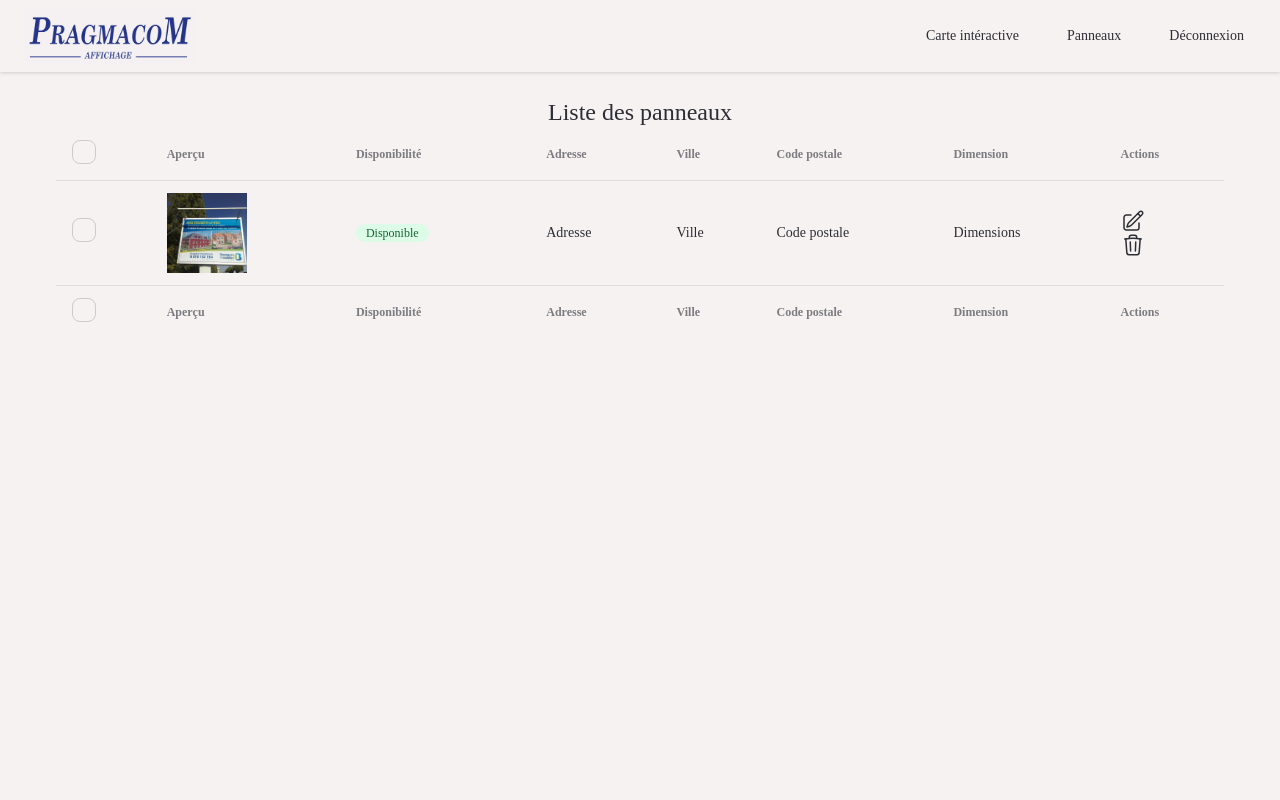
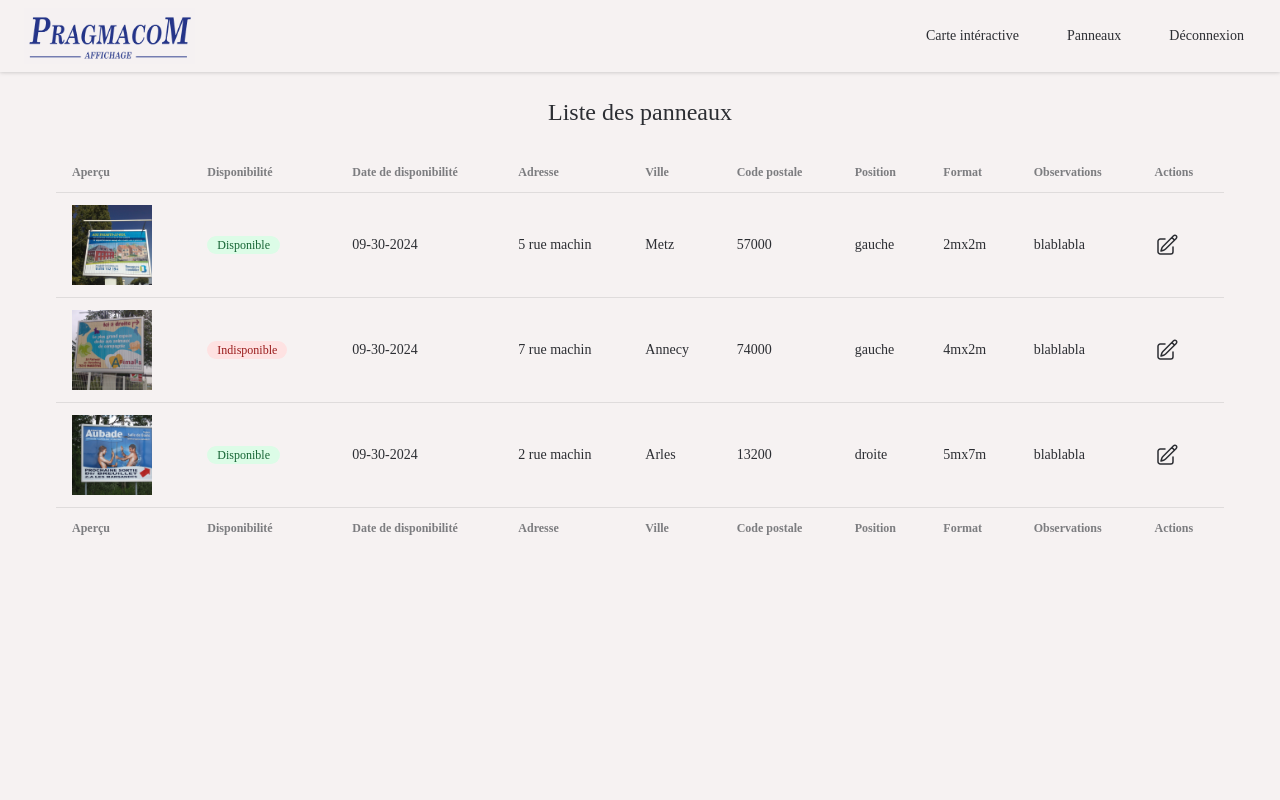
Before and after one commit to otarie-aveugle/PragmacoM, a Vue app: page /panels in a window 1280 px wide. Shown: the top 800 px of the page. Built offline with nearby package versions, Linux system fonts and the light colour scheme; sample sign-in values are in the browser's storage.

Commit message:
update footer and update PanelsPage: WIP

```diff
--- a/src/components/FooterComponent.vue
+++ b/src/components/FooterComponent.vue
@@ -1,5 +1,4 @@
 <script>
-
 export default {
   name: 'FooterComponent',
 }
@@ -7,39 +6,34 @@ export default {
 
 <template>
   <div class="min-h-screen flex flex-col">
-    <main class="flex-grow">
+    <main class="flex-grow"></main>
 
-    </main>
-
-    <footer class="w-full bg-neutral text-base-100 py-6 flex flex-col md:flex-row md:justify-between items-start md:items-center space-y-6 md:space-y-0">
+    <footer
+      class="w-full bg-neutral text-base-100 py-6 flex flex-col md:flex-row md:justify-between items-start md:items-center space-y-6 md:space-y-0"
+    >
       <div class="mx-4 text-left">
         <p>
-          PragmacoM<br>
-          43 RUE DU MOULIN D AULINE<br>
-          78720 SENLISSE<br>
-          France<br>
+          PragmacoM<br />
+          43 RUE DU MOULIN D AULINE<br />
+          78720 SENLISSE<br />
+          France<br />
         </p>
       </div>
 
       <div class="mx-4">
-        <ul class="menu menu-vertical md:menu-horizontal space-y-2 md:space-y-0 md:space-x-4">
-          <li class="hover:underline transition-colors duration-300">
-            <RouterLink to="">
-              cpragmacom@aol.com
-            </RouterLink>
+        <ul
+          class="menu menu-vertical md:menu-horizontal space-y-2 md:space-y-0 md:space-x-4"
+        >
+          <li class="link link-hover">
+            <a href="mailto:cpragmacom@aol.com">cpragmacom@aol.com</a>
           </li>
           <li>
-            <RouterLink
-              to="/contact"
-              class="hover:underline transition-colors duration-300"
-            >
+            <RouterLink to="/contact" class="link link-hover">
               Contacts
             </RouterLink>
           </li>
           <li>
-            <RouterLink
-              to="/mentions_légales"
-              class="hover:underline duration-300">
+            <RouterLink to="/mentions_légales" class="link link-hover">
               Mentions légales
             </RouterLink>
           </li>
@@ -49,5 +43,4 @@ export default {
   </div>
 </template>
 
-
 <style></style>
--- a/src/router/index.js
+++ b/src/router/index.js
@@ -71,7 +71,8 @@ const router = createRouter({
 
 router.beforeEach(async to => {
   const store = useUserStore()
-  const pages = [
+  const pages = ['panel_edit']
+  const pages_userLoggedIn = [
     'login',
     'recovery_password',
     'forgot_password',
@@ -80,7 +81,11 @@ router.beforeEach(async to => {
     'success_recover_password',
   ]
 
-  if (store.userLoggedIn && pages.includes(to.name)) {
+  if (store.userLoggedIn && pages_userLoggedIn.includes(to.name)) {
+    return { name: 'home' }
+  }
+
+  if (!store.userLoggedIn && pages.includes(to.name)) {
     return { name: 'home' }
   }
 })
--- a/src/views/Panels/EditPanelPage.vue
+++ b/src/views/Panels/EditPanelPage.vue
@@ -4,14 +4,6 @@ import { useUserStore } from '@/stores/user'
 
 export default {
   name: 'EditPanelPage',
-  data() {
-    return {
-      //TODO à supprimer et insérés les vrais données directement dans le template
-      panel: {
-        name: 'PANNEAU 1',
-      },
-    }
-  },
   computed: {
     ...mapWritableState(useUserStore, ['errorMessage']),
   },
@@ -45,14 +37,15 @@ export default {
 </script>
 
 <template>
-  <div class="text-center">
-    <p class="text-2xl">Page de modification d'un panneau</p>
-  </div>
   <form class="flex flex-col mx-auto items-center" @submit.prevent="submitForm">
-    <div class="card bg-base-100 w-96 shadow-xl gap-y-4 p-8">
-      <p class="text-lg font-bold">Modification de {{ panel.name }}</p>
+    <div
+      class="flex flex-col items-center card bg-base-100 w-2/3 shadow-xl gap-y-4 p-8"
+    >
+      <p class="text-lg font-bold">Modification du panneau</p>
 
-      <button type="submit" class="btn btn-primary">Modifier le panneau</button>
+      <button type="submit" class="btn btn-primary w-1/2">
+        Modifier le panneau
+      </button>
 
       <p v-if="errorMessage" class="text-red-500 text-md mt-2">
         {{ errorMessage }}
--- a/src/views/Panels/PanelsPage.vue
+++ b/src/views/Panels/PanelsPage.vue
@@ -1,11 +1,57 @@
 <script>
+import { mapState } from 'pinia'
+import { useUserStore } from '@/stores/user'
+
 export default {
   name: 'PanelsPage',
+  data() {
+    return {
+      //TODO remplacer les fausses données par des données provenant d'un store usePanelStore qui récupère les données de la base de donnée appwrite
+      panels: [
+        {
+          preview: '/src/assets/images/Panneau1.jpg',
+          disponibility: true,
+          disponibility_date: '09-30-2024',
+          adresse: '5 rue machin',
+          town: 'Metz',
+          postal_code: '57000',
+          position: 'gauche',
+          format: '2mx2m',
+          observations: 'blablabla',
+        },
+        {
+          preview: '/src/assets/images/Panneau2.jpg',
+          disponibility: false,
+          disponibility_date: '09-30-2024',
+          adresse: '7 rue machin',
+          town: 'Annecy',
+          postal_code: '74000',
+          position: 'gauche',
+          format: '4mx2m',
+          observations: 'blablabla',
+        },
+        {
+          preview: '/src/assets/images/Panneau3.jpg',
+          disponibility: true,
+          disponibility_date: '09-30-2024',
+          adresse: '2 rue machin',
+          town: 'Arles',
+          postal_code: '13200',
+          position: 'droite',
+          format: '5mx7m',
+          observations: 'blablabla',
+        },
+      ],
+    }
+  },
+  computed: {
+    ...mapState(useUserStore, ['userLoggedIn']),
+  },
 }
 </script>
 
 <template>
-  <div class="text-center">
+  <div class="text-center mb-6">
     <p class="text-2xl">Liste des panneaux</p>
   </div>
   <div class="overflow-x-auto mx-14">
@@ -13,29 +59,124 @@ export default {
       <!-- head -->
       <thead>
         <tr>
-          <th>
-            <!-- //TODO faire fonctionner les todo seuls et lorsque l'on active les checkbox les "all" selectionner toutes les checkbox du tableau -->
-            <!-- //TODO voir comment rendre visuellement la suppression (modal de suppression ?) donc action corbeille rendu en dehors des lignes de données -->
+          <!-- <th v-if="userLoggedIn">
             <label>
               <input type="checkbox" class="checkbox" />
             </label>
-          </th>
+          </th> -->
           <th>Aperçu</th>
           <th>Disponibilité</th>
+          <th>Date de disponibilité</th>
           <th>Adresse</th>
           <th>Ville</th>
           <th>Code postale</th>
-          <th>Dimension</th>
-          <!-- //TODO les actions devront être rendu visibles uniquements si l'on est connecté ! -->
-          <th>Actions</th>
+          <th>Position</th>
+          <th>Format</th>
+          <th>Observations</th>
+          <th v-if="userLoggedIn">Actions</th>
         </tr>
       </thead>
       <!-- end head -->
       <!-- body -->
       <tbody>
-        <!-- row 1 //TODO générer les rows avec les vrais données, voir le v-for -->
+        <!-- //TODO il faut gérer le cas ou l'on n'affiche pas les panneaux indisponible si l'on est pas connecté -->
+        <tr v-for="(panel, key, index) in this.panels" v-bind:key="index">
+          <!-- checkbox -->
+          <!-- <td v-if="userLoggedIn">
+            <label>
+              <input type="checkbox" class="checkbox" />
+            </label>
+          </td> -->
+          <!-- preview -->
+          <td>
+            <div class="flex items-center gap-3">
+              <div class="avatar">
+                <div class="h-20 w-20">
+                  <img
+                    :src="panel.preview"
+                    alt="Avatar Tailwind CSS Component"
+                  />
+                </div>
+              </div>
+            </div>
+          </td>
+          <!-- disponibility -->
+          <td v-if="panel.disponibility">
+            <span
+              class="bg-green-100 text-green-800 text-xs font-medium me-2 px-2.5 py-0.5 rounded-full dark:bg-green-500 dark:text-white"
+              >Disponible
+            </span>
+          </td>
+          <td v-else>
+            <span
+              class="bg-red-100 text-red-800 text-xs font-medium me-2 px-2.5 py-0.5 rounded-full dark:bg-red-500 dark:text-white"
+              >Indisponible
+            </span>
+          </td>
+          <!-- disponibility_date -->
+          <td>{{ panel.disponibility_date }}</td>
+          <!-- adresse -->
+          <td>{{ panel.adresse }}</td>
+          <!-- town -->
+          <td>{{ panel.town }}</td>
+          <!-- postal_code -->
+          <td>{{ panel.postal_code }}</td>
+          <!-- position -->
+          <td>{{ panel.position }}</td>
+          <!-- format -->
+          <td>{{ panel.format }}</td>
+          <!-- observations -->
+          <td>{{ panel.observations }}</td>
+          <!-- actions -->
+          <td v-if="userLoggedIn">
+            <RouterLink to="/panel_edit" class="link link-hover">
+              <svg
+                xmlns="http://www.w3.org/2000/svg"
+                fill="none"
+                viewBox="0 0 24 24"
+                stroke-width="1.5"
+                stroke="currentColor"
+                class="size-6"
+              >
+                <path
+                  stroke-linecap="round"
+                  stroke-linejoin="round"
+                  d="m16.862 4.487 1.687-1.688a1.875 1.875 0 1 1 2.652 2.652L10.582 16.07a4.5 4.5 0 0 1-1.897 1.13L6 18l.8-2.685a4.5 4.5 0 0 1 1.13-1.897l8.932-8.931Zm0 0L19.5 7.125M18 14v4.75A2.25 2.25 0 0 1 15.75 21H5.25A2.25 2.25 0 0 1 3 18.75V8.25A2.25 2.25 0 0 1 5.25 6H10"
+                />
+              </svg>
+            </RouterLink>
+          </td>
+        </tr>
+      </tbody>
+      <!-- end body -->
+      <!-- foot -->
+      <tfoot v-if="panels.length > 1">
         <tr>
-          <td>
+          <!-- <th v-if="userLoggedIn">
+            <label>
+              <input type="checkbox" class="checkbox" />
+            </label>
+          </th> -->
+          <th>Aperçu</th>
+          <th>Disponibilité</th>
+          <th>Date de disponibilité</th>
+          <th>Adresse</th>
+          <th>Ville</th>
+          <th>Code postale</th>
+          <th>Position</th>
+          <th>Format</th>
+          <th>Observations</th>
+          <th v-if="userLoggedIn">Actions</th>
+        </tr>
+      </tfoot>
+      <!-- end foot -->
+    </table>
+  </div>
+</template>
+
+<style></style>
+
+<!-- <td>
   <label>
     <input type="checkbox" class="checkbox" />
   </label>
@@ -57,12 +198,18 @@ export default {
     class="bg-green-100 text-green-800 text-xs font-medium me-2 px-2.5 py-0.5 rounded-full dark:bg-green-500 dark:text-white"
     >Disponible
   </span>
+  <span
+    class="bg-red-100 text-red-800 text-xs font-medium me-2 px-2.5 py-0.5 rounded-full dark:bg-red-500 dark:text-white"
+    >Indisponible
+  </span>
 </td>
+<td>Date de disponibilité</td>
 <td>Adresse</td>
 <td>Ville</td>
 <td>Code postale</td>
-          <td>Dimensions</td>
-          <!-- //TODO les actions devront être rendu visibles uniquements si l'on est connecté ! -->
+<td>Position</td>
+<td>Format</td>
+<td>Observations</td>
 <td>
   <svg
     xmlns="http://www.w3.org/2000/svg"
@@ -92,31 +239,4 @@ export default {
       d="m14.74 9-.346 9m-4.788 0L9.26 9m9.968-3.21c.342.052.682.107 1.022.166m-1.022-.165L18.16 19.673a2.25 2.25 0 0 1-2.244 2.077H8.084a2.25 2.25 0 0 1-2.244-2.077L4.772 5.79m14.456 0a48.108 48.108 0 0 0-3.478-.397m-12 .562c.34-.059.68-.114 1.022-.165m0 0a48.11 48.11 0 0 1 3.478-.397m7.5 0v-.916c0-1.18-.91-2.164-2.09-2.201a51.964 51.964 0 0 0-3.32 0c-1.18.037-2.09 1.022-2.09 2.201v.916m7.5 0a48.667 48.667 0 0 0-7.5 0"
     />
   </svg>
-          </td>
-        </tr>
-      </tbody>
-      <!-- end body -->
-      <!-- foot -->
-      <tfoot>
-        <tr>
-          <th>
-            <label>
-              <input type="checkbox" class="checkbox" />
-            </label>
-          </th>
-          <th>Aperçu</th>
-          <th>Disponibilité</th>
-          <th>Adresse</th>
-          <th>Ville</th>
-          <th>Code postale</th>
-          <th>Dimension</th>
-          <!-- //TODO les actions devront être rendu visibles uniquements si l'on est connecté ! -->
-          <th>Actions</th>
-        </tr>
-      </tfoot>
-      <!-- end foot -->
-    </table>
-  </div>
-</template>
-
-<style></style>
+</td> -->
```
Lines whose indentation alone changed are shown as unchanged.
